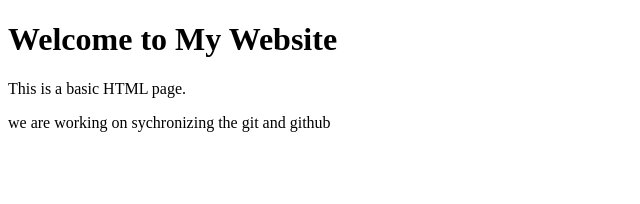
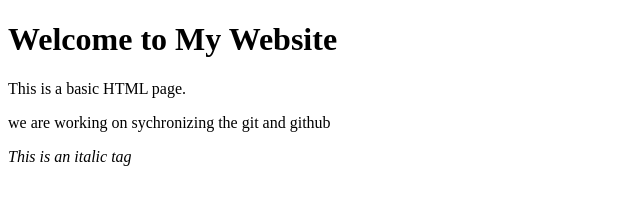
Before and after one commit to srivarna-2007/sync_git, a plain HTML site: page index.html in a window 1280 px wide. Shown: the whole page, without its empty margins (0-640 px from the left). Drawn offline with Linux system fonts and the light colour scheme.

Commit message:
italic tag added

```diff
--- a/index.html
+++ b/index.html
@@ -9,5 +9,6 @@
     <h1>Welcome to My Website</h1>
     <p>This is a basic HTML page.</p>
     <p>we are working on sychronizing the git and github</p>
+    <i>This is an italic tag</i>
 </body>
 </html>
```
